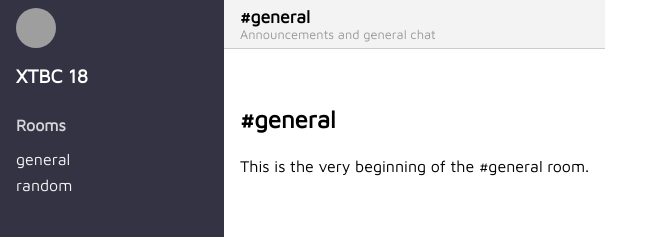
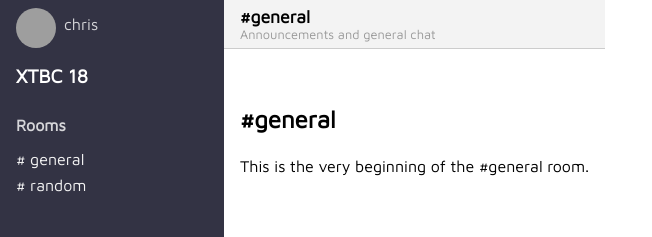
Before and after one commit to jiena76/Chatarang, a React (Create React App) app: page / in a window 1280 px wide. Shown: the top 237 px of the page, without its empty margins (0-652 px from the left). Built offline with nearby package versions, Linux system fonts and the light colour scheme; grey boxes are pictures that could not be loaded; the HTML template or start-up script is replaced by a standard one.

Commit message:
edit sidebar, roomlist, and userInfo css

```diff
--- a/src/RoomList.js
+++ b/src/RoomList.js
@@ -1,15 +1,16 @@
 import React from 'react'
+import { StyleSheet, css } from 'aphrodite';
 
 const RoomList = () => {
   return(
     <nav className="RoomList">
-      <h2 style={styles.h2}>Rooms</h2>
-      <ul style={styles.ul}>
-        <li style={styles.li}>
-          <a href="#" style={styles.liA}>general</a>
+      <h2 className={css(styles.h2)}>Rooms</h2>
+      <ul className={css(styles.ul)}>
+        <li className={css(styles.li)}>
+          <a href="#" className={css(styles.liA)}>general</a>
         </li>
-        <li style={styles.li}>
-          <a href="#" style={styles.liA}>random</a>
+        <li className={css(styles.li)}>
+          <a href="#" className={css(styles.liA)}>random</a>
         </li>
       </ul>
     </nav>
@@ -18,7 +19,7 @@ const RoomList = () => {
 
 export default RoomList;
 
-const styles = {
+const styles = StyleSheet.create({
   //.RoomList h2
   h2: {
     fontSize: "1rem"
@@ -37,14 +38,14 @@ const styles = {
   liA: {
     display: "block",
     color: "whitesmoke",
-    textDecoration: "none"
-  },
-  //.RoomList li a::before
-  liABefore: {
-    content: "'# '"
-  },
-  //.RoomList li a:hover
-  liAHover: {
-    backgroundColor: "rgba(255, 255, 255, 0.2)"
+    textDecoration: "none",
+
+    ":before": {
+      content: "'# '"
+    },
+
+    ":hover": {
+      backgroundColor: "rgba(255, 255, 255, 0.2)"
+    }
   }
-}
+})
--- a/src/SignOut.js
+++ b/src/SignOut.js
@@ -1,5 +1,4 @@
 import React from 'react'
-
 import { StyleSheet, css } from 'aphrodite';
 
 const SignOut = () => {
--- a/src/UserInfo.js
+++ b/src/UserInfo.js
@@ -5,14 +5,14 @@ import SignOut from './SignOut'
 
 // same as this: const UserInfo = (props) => {
 // const {user, userName} = props is possible, destructing it.
-const UserInfo = ({userName}) => {
+const UserInfo = ({user}) => {
   return(
     <div className="UserInfo" style={styles.userInfo}>
       <div style={styles.avatar}>
         <Avatar />
       </div>
       <div className="user" style={styles.user}>
-        {userName}
+        {user.userName}
       </div>
       <a href="#" style={styles.a}>
         <SignOut />
@@ -24,32 +24,28 @@ const UserInfo = ({userName}) => {
 export default UserInfo;
 
 const styles = {
-//.UserInfo
+  //.UserInfo
   userInfo: {
     marginBottom: "1rem",
     display: "flex",
     alignItems: "center"
   },
-//.UserInfo .Avatar
+  //.UserInfo .Avatar
   avatar: {
     marginRight: "0.5rem",
     marginTop: "0.5rem"
   },
-//.UserInfo .user
+  //.UserInfo .user
   user: {
     flex: "1"
   },
-//.UserInfo a
+  //.UserInfo a
   a: {
     border: "0",
     padding: "0",
     backgroundColor: "transparent",
     color: "rgba(255, 255, 255, 0.6)",
     fontSize: "1.2rem",
-    transition: "color 0.25s ease-out"
-  },
-//.UserInfo a:hover
-  aHover: {
-    color: "white"
+    transition: "color 0.25s ease-out",
   }
 }
```
